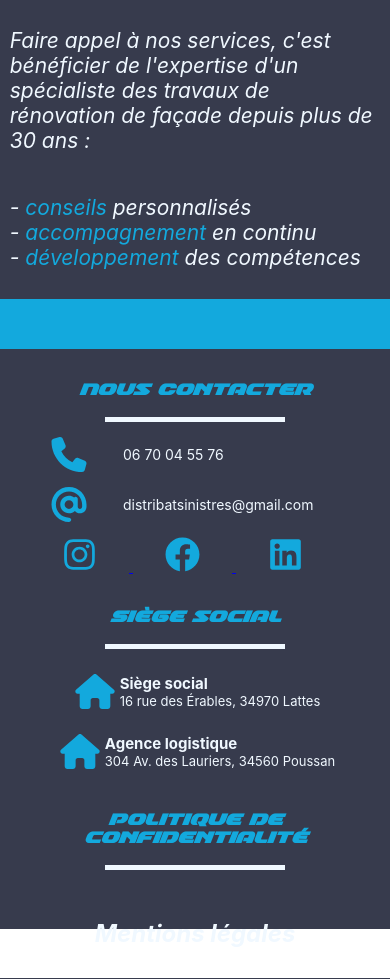
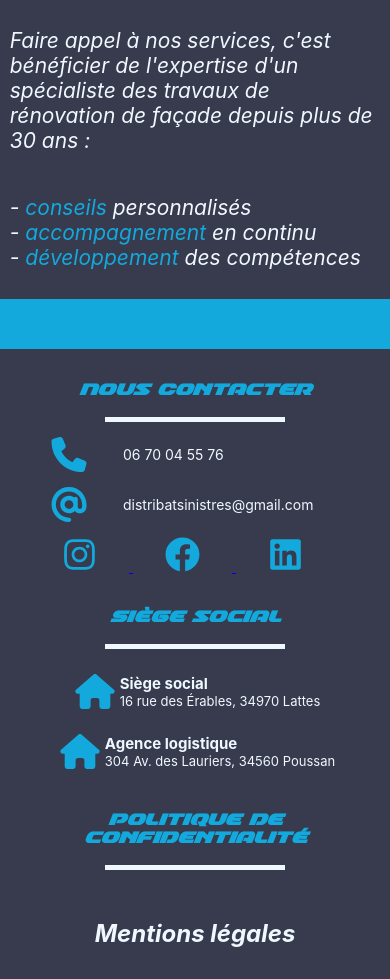
Before and after one commit to Sharkooss/Distri-bat, a PHP site: page /php/activite.php in a window 390 px wide. Shown: the part 871-1850 px from the top of the page. Run offline with PHP 8.4, Linux system fonts and the light colour scheme; some libraries are stand-ins or nearby versions.

Commit message:
act main index

```diff
--- a/css/activite.css
+++ b/css/activite.css
@@ -263,6 +263,9 @@ body{
     .card{
         justify-content: space-evenly;
     }
+    .footer-wrapper{
+        height: 600px !important;
+    }
 }
 
 @media(max-width:460px){
@@ -272,6 +275,9 @@ body{
     }
     .activite-grid-text{
         font-size: 14px;
+    }
+    .activite-grid-title h2{
+        font-size: 1rem;
     }
 }
 
--- a/css/main.css
+++ b/css/main.css
@@ -1158,13 +1158,10 @@ html{
     .container-caroussel{
         height: 150px;
     }
+    .footer-wrapper{
+        height: 600px;
+    }
 
-}
-
-@media (max-width:608px){
-    .footer-wrapper{
-        height: 550px;
-    }
 }
 
 @media (max-width:600px){
--- a/index.php
+++ b/index.php
@@ -4,6 +4,7 @@
     <meta charset="UTF-8">
     <meta http-equiv="X-UA-Compatible" content="IE=edge">
     <meta name="viewport" content="width=device-width, initial-scale=1.0">
+    <meta name="description" content="Distri-Bat Sinistres vous apporte conseils et solutions adaptés dans vos projets: techniques de ravalement, d'imperméabilisation et de rénovation de façades.">
     <link rel="icon" href="/photo\Logo\logo-title.jpg">
     <link rel="stylesheet" href="css/main.css">
     <link rel="stylesheet" href="css/footer.css">
```
